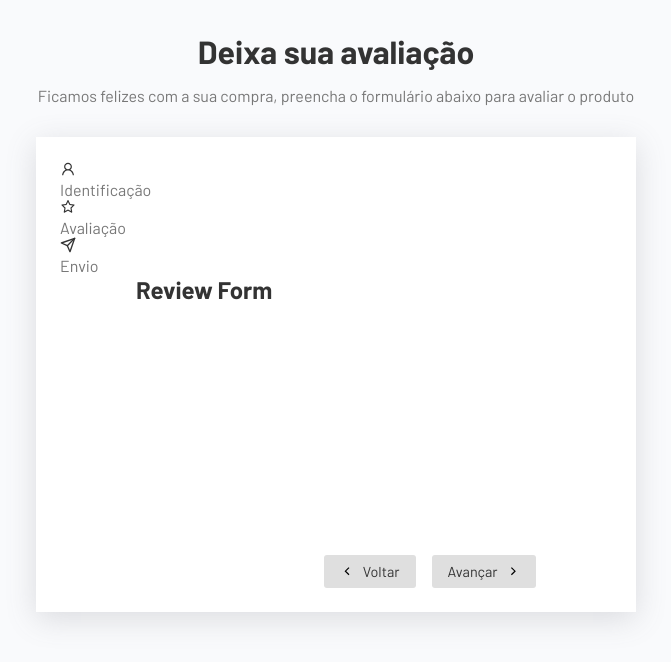
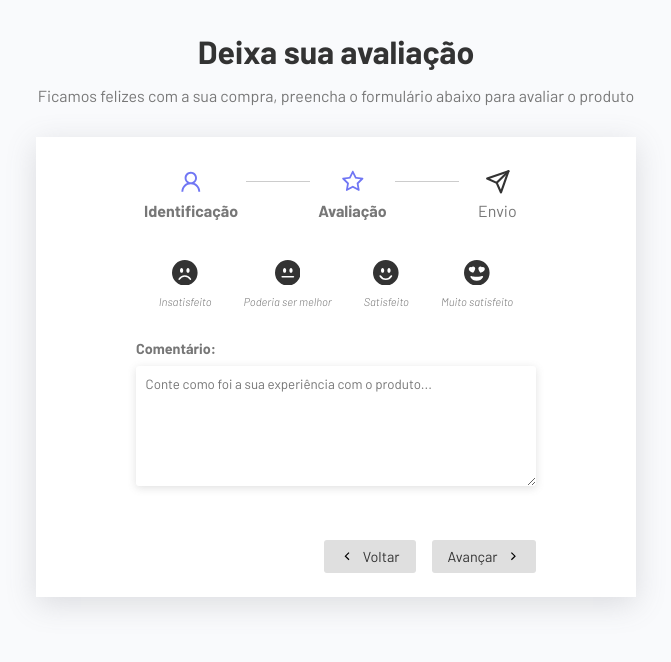
Before and after one commit to baladei/FormMultiStep, a React (Vite) app: page / in a window 1280 px wide. Both pictures are taken after typing "Sample", "name@example.com" into the empty fields and a click on the button "Avançar". Shown: the top 662 px of the page, without its empty margins (304-975 px from the left). Built offline with nearby package versions, Linux system fonts and the light colour scheme.

Commit message:
updating styles

```diff
--- /dev/null
+++ b/src/components/ReviewForm.css
@@ -0,0 +1,38 @@
+.form-control.score-container {
+    flex-direction: row;
+    gap: 2rem;
+    justify-content: center;
+}
+
+.score-container svg {
+    font-size: 1.6rem;
+    cursos: pointer;
+    transition: 0.3s;
+}
+
+.score-container svg:hover {
+    fill: #7076f4;
+}
+
+.score-container input:checked ~ svg {
+    fill: #7076f4;
+}
+
+.radio-container {
+    text-align: center;
+    position: relative;
+}
+
+.radio-container input {
+    opacity: 0;
+    position: absolute;
+    top: 15px;
+    left: 30px;
+}
+
+.radio-container p {
+    font-style: italic;
+    font-weight: 300;
+    font-size: .7rem;
+    margin-top: 0.4rem;
+}
--- a/src/components/ReviewForm.jsx
+++ b/src/components/ReviewForm.jsx
@@ -1,9 +1,41 @@
 import React from 'react'
+import './ReviewForm.css'
+import { BsFillEmojiHeartEyesFill, BsFillEmojiSmileFill, BsFillEmojiNeutralFill, BsFillEmojiFrownFill } from 'react-icons/bs'
 
 const ReviewForm = () => {
     return(
-        <div>
-            <h2>Review Form</h2>
+        <div className='review-form'>
+            <div className="form-control score-container">
+                <label className='radio-container'>
+                    <input type="radio" value="unsatisfied" name="review" required />
+                    <BsFillEmojiFrownFill />
+                    <p>Insatisfeito</p>
+                </label>
+                <label className='radio-container'>
+                    <input type="radio" value="neutral" name="review" required />
+                    <BsFillEmojiNeutralFill />
+                    <p>Poderia ser melhor</p>
+                </label>
+                <label className='radio-container'>
+                    <input type="radio" value="satisfied" name="review" required />
+                    <BsFillEmojiSmileFill />
+                    <p>Satisfeito</p>
+                </label>
+                <label className='radio-container'>
+                    <input type="radio" value="very_satisfied" name="review" required />
+                    <BsFillEmojiHeartEyesFill />
+                    <p>Muito satisfeito</p>
+                </label>
+            </div>
+            <div className="form-control">
+                <label htmlFor="comment">Comentário:</label>
+                <textarea
+                name="comment"
+                id="comment"
+                placeholder='Conte como foi a sua experiência com o produto...'
+                required>
+                </textarea>
+            </div>
         </div>
     )
 }
--- a/src/components/Steps.css
+++ b/src/components/Steps.css
@@ -0,0 +1,38 @@
+.steps {
+    display: flex;
+    gap: 4rem;
+    align-items: center;
+    max-width: 400px;
+    margin: 0 auto;
+    position: relative;
+    margin-bottom: 2rem;
+}
+
+.steps::after {
+    content: "";
+    width: 380px;
+    border-bottom: 1px solid #ccc;
+    position: absolute;
+    top: 20px;
+}
+
+.step {
+    text-align: center;
+    background-color: #fff;
+    z-index: 1;
+    width: 120px;
+    padding: 0.5rem;
+}
+
+.step svg {
+    font-size: 1.6rem;
+    margin-bottom: .2rem;
+}
+
+.active {
+    font-weight: bold;
+}
+
+.active > svg {
+    fill: #7076f4;
+}
--- a/src/components/Steps.jsx
+++ b/src/components/Steps.jsx
@@ -1,20 +1,20 @@
 import React from 'react'
 import './Steps.css'
 import { AiOutlineUser, AiOutlineStar} from 'react-icons/ai'
-import { FiSend} from 'react-icons/fi'
+import { FiSend } from 'react-icons/fi'
 
 export const Steps = ({currentStep}) => {
   return (
     <div className='steps'>
-        <div className="step">
+        <div className="step active">
             <AiOutlineUser />
             <p>Identificação</p>
         </div>
-        <div className="step">
+        <div className={`step ${currentStep >=1 ? "active" : ""}`}>
             <AiOutlineStar />
             <p>Avaliação</p>
         </div>
-        <div className="step">
+        <div className={`step ${currentStep >=2 ? "active" : ""}`}>
             <FiSend />
             <p>Envio</p>
         </div>
--- a/src/components/Thanks.jsx
+++ b/src/components/Thanks.jsx
@@ -1,9 +1,21 @@
 import React from 'react'
+import './Thanks.css'
+import { BsFillEmojiHeartEyesFill, BsFillEmojiSmileFill, BsFillEmojiNeutralFill, BsFillEmojiFrownFill } from 'react-icons/bs'
+
 
 const Thanks = () => {
     return(
-        <div>
-            <h2>Thanks</h2>
+        <div className='thanks-container'>
+            <h2>Falta pouco...</h2>
+            <p>A sua opinião é muito importante, em breve você receberá um cupom de 10% de desconto  para a sua próxima compra.</p>
+            <p>Para concluir a sua avaliação, clique no botão de Enviar abaixo.</p>
+            <h3>Aqui está o resumo da sua avaliação:</h3>
+            <p className="review-data">
+                <span>Satisfação do produto:</span>
+            </p>
+            <p className="review-data">
+                <span>Comentário:</span>
+            </p>
         </div>
     )
 }
```
Also changed, not shown: src/components/Thanks.css (added).
